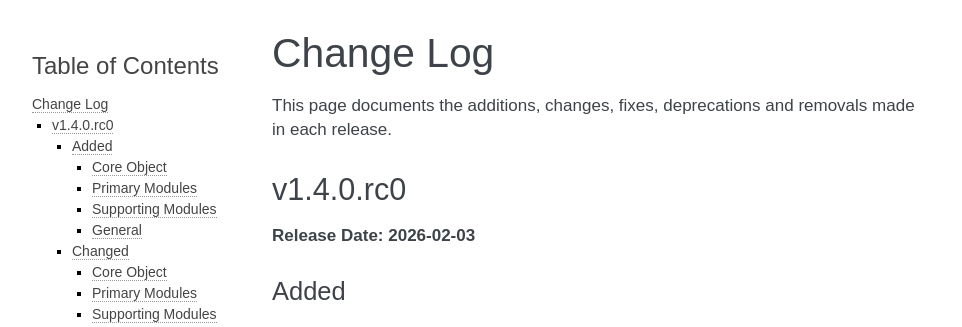
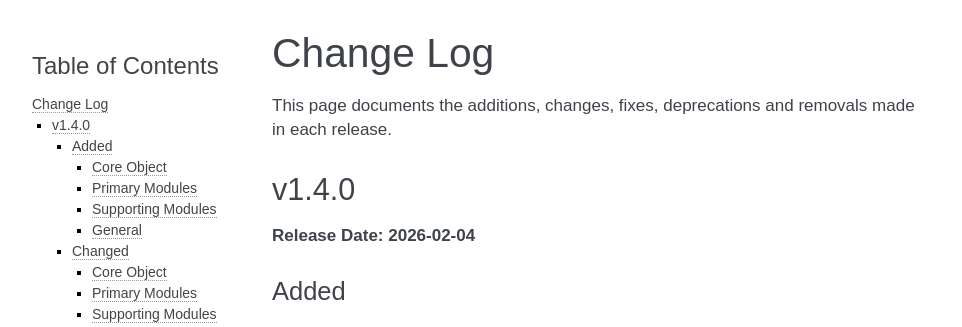
Before and after one commit to jeffshurtliff/salespyforce, a Sphinx documentation site: the page built from docs/changelog.rst, in a window 1280 px wide and 900 px high. Shown: the top 327 px of the window, without its empty margins (148-1110 px from the left). Built offline with Sphinx 7.4.7, drawn with Linux system fonts in a browser that asks for light colours.

Commit message:
Changed version to 1.4.0 (preparing to release)

```diff
--- a/docs/changelog.rst
+++ b/docs/changelog.rst
@@ -3,10 +3,10 @@ Change Log
 ##########
 This page documents the additions, changes, fixes, deprecations and removals made in each release.
 
-**********
-v1.4.0.rc0
-**********
-**Release Date: 2026-02-03**
+******
+v1.4.0
+******
+**Release Date: 2026-02-04**
 
 Added
 =====
--- a/pyproject.toml
+++ b/pyproject.toml
@@ -1,6 +1,6 @@
 [project]
 name = "salespyforce"
-version = "1.4.0.rc0"
+version = "1.4.0"
 description = "A Python toolset for performing Salesforce API calls"
 readme = "README.md"
 requires-python = ">=3.9,<4.0"
```
